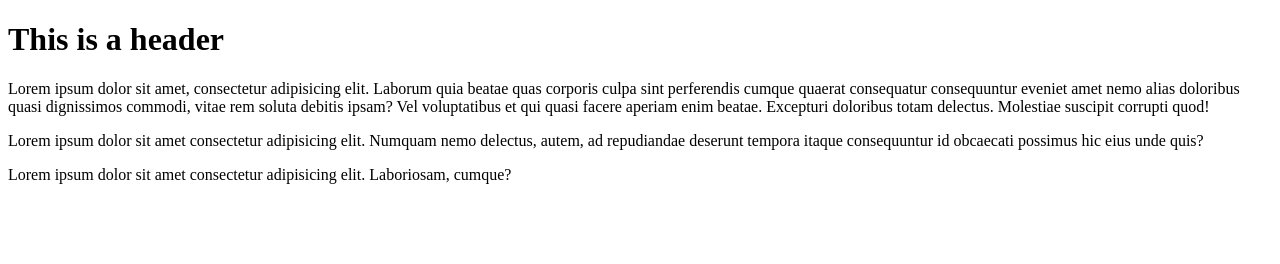
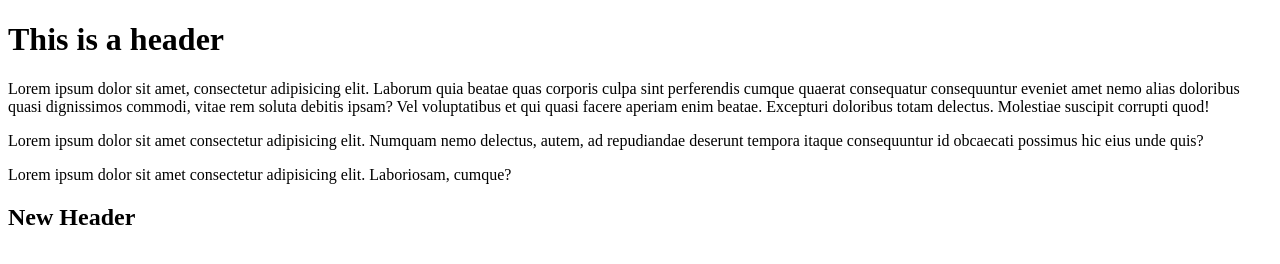
Before and after one commit to ChuckB79/git-test, a website: page index.html in a window 1280 px wide. Drawn offline with Linux system fonts and the light colour scheme.

Commit message:
Using NPM

```diff
--- a/index.html
+++ b/index.html
@@ -20,6 +20,8 @@
 
         <p>Lorem ipsum dolor sit amet consectetur adipisicing elit. Laboriosam, cumque?
         </p>
+
+        <h2>New Header</h2>
     </body>
 
 </html>
```
Also changed, not shown: package.json (added, +24 -0 lines), 2 other files.
